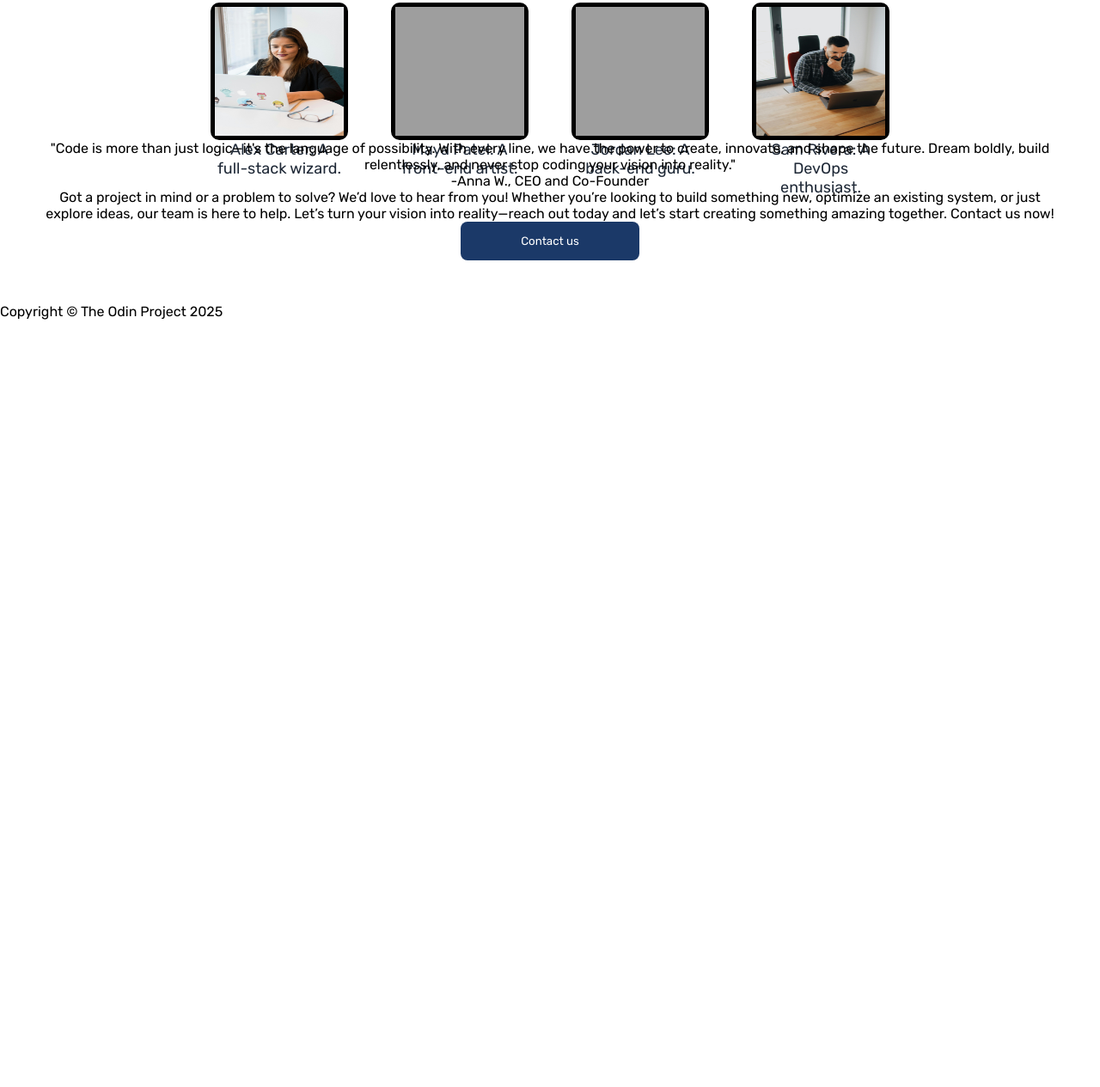
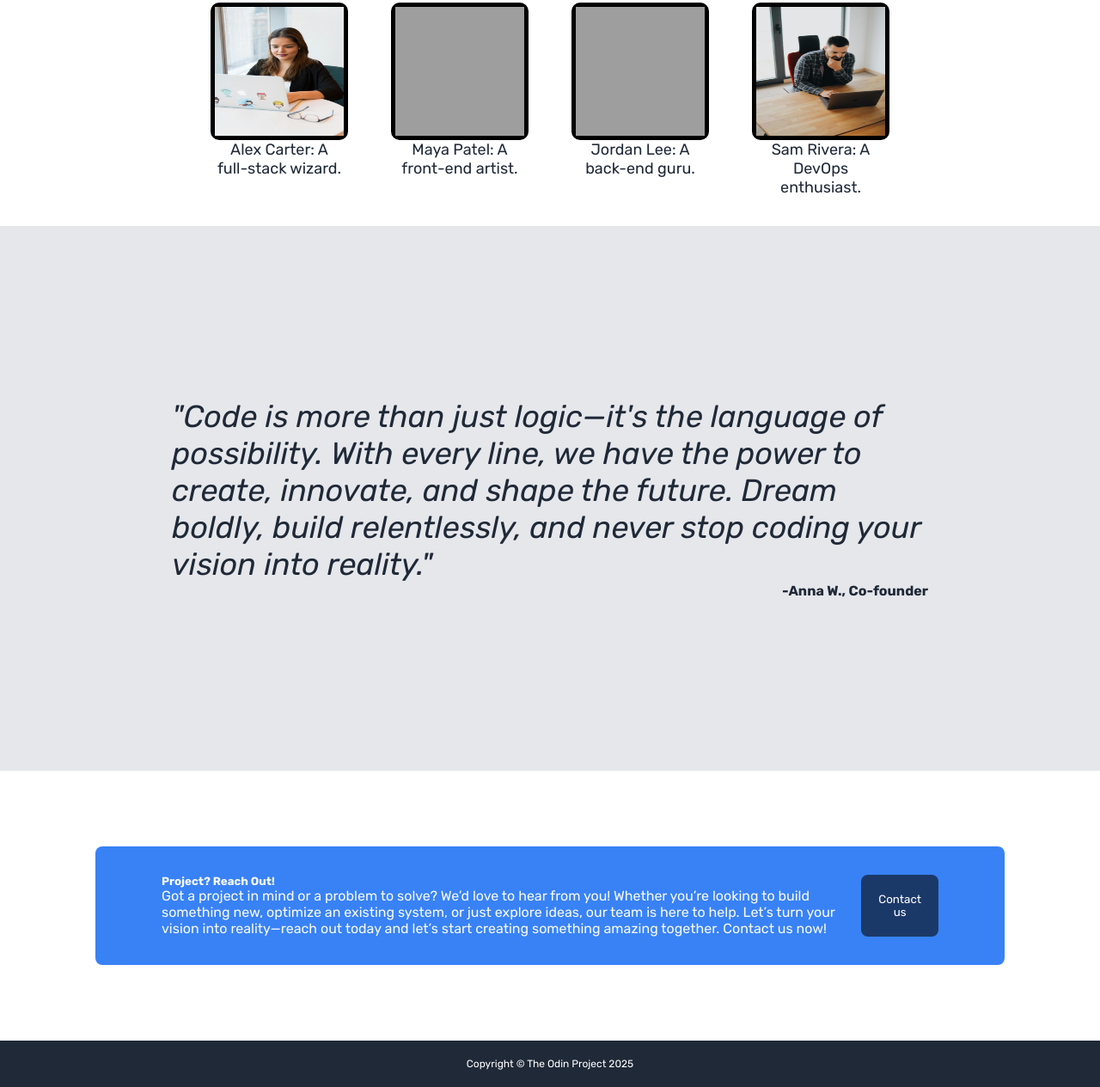
Before and after one commit to tltnsk/landing-page, a plain HTML site: page index.html in a window 1280 px wide. Shown: the part 729-1994 px from the top of the page at 86% size. Before the commit the page ends 1101 px from the top, so only its background shows below. Drawn offline with Linux system fonts and the light colour scheme; grey boxes are pictures that could not be loaded.

Commit message:
Section 3 and 4 changes

```diff
--- a/index.html
+++ b/index.html
@@ -7,7 +7,9 @@
     <link href="stylesheet.css" rel="stylesheet" type="text/css">
     <link rel="preconnect" href="https://fonts.googleapis.com">
     <link rel="preconnect" href="https://fonts.gstatic.com" crossorigin>
-    <link href="https://fonts.googleapis.com/css2?family=Roboto+Mono:ital,wght@0,100..700;1,100..700&family=Rubik:ital,wght@0,300..900;1,300..900&family=Source+Code+Pro:ital,wght@0,200..900;1,200..900&display=swap" rel="stylesheet">
+    <link
+        href="https://fonts.googleapis.com/css2?family=Roboto+Mono:ital,wght@0,100..700;1,100..700&family=Rubik:ital,wght@0,300..900;1,300..900&family=Source+Code+Pro:ital,wght@0,200..900;1,200..900&display=swap"
+        rel="stylesheet">
     <title>Landing Page</title>
 </head>
 
@@ -67,34 +69,34 @@
                 <p>Sam Rivera: A DevOps enthusiast.</p>
             </div>
         </div>
-        <div class="quote">
-            <div class="quote-txt">
-                <p>
-                    "Code is more than just logic—it's the language of possibility. With every line, we have the power
-                    to create, innovate, and shape the future. Dream boldly, build relentlessly, and never stop coding
-                    your vision into reality."
-                </p>
-            </div>
-            <div class="quote-author">
-                <p>-Anna W., CEO and Co-Founder</p>
-            </div>
-        </div>
-        <div class="contact-us">
+    </div>
+    <div class="section3">
+        <p class="quote">
+            "Code is more than just logic—it's the language of possibility. With every line, we have the power
+            to create, innovate, and shape the future. Dream boldly, build relentlessly, and never stop coding
+            your vision into reality."
+        </p>
+        <span class="quote-author">-Anna W., Co-founder</span>
+    </div>
+
+    <div class="section4">
+        <div class="call-action">
             <div class="action">
-                <p>
+                <h5>Project? Reach Out!</h5>
+                <span>
                     Got a project in mind or a problem to solve? We’d love to hear from you! Whether you’re looking to
                     build something new, optimize an existing system, or just explore ideas, our team is here to help.
                     Let’s turn your vision into reality—reach out today and let’s start creating something amazing
                     together. Contact us now!
-                </p>
+                </span>
             </div>
-            <div class="sign-up-button">
-                <button>Contact us</button>
-            </div>
+                <button class="call-action-button">Contact us</button>
         </div>
     </div>
-    <div class="copyright">
-        <p>Copyright &copy The Odin Project 2025</p>
+
+    <div class="footer">
+        <p>Copyright &copy; The Odin Project 2025</p>
     </div>
 </body>
+
 </html>
--- a/stylesheet.css
+++ b/stylesheet.css
@@ -108,6 +108,7 @@ button:hover {
 .section2 {
     margin: 50px;
     text-align: center;
+    padding-bottom: 50px;
 }
 
 .img-txt img {
@@ -118,3 +119,52 @@ button:hover {
 .img-txt p {
     text-align: center;
 }
+
+.section3 {
+    background-color: #e5e7eb;
+    padding: 200px;
+    display: flex;
+    flex-direction: column;
+}
+
+.quote {
+    font-size: 36px;
+    font-style: italic;
+    color: #1f2937;
+}
+
+.quote-author {
+    color: #1f2937;
+    font-weight: bold;
+    align-self: self-end;
+}
+
+.section4 {
+    padding: 88px 111px;
+}
+
+.call-action {
+    background-color: #3882f6;
+    border-radius: 8px;
+    color: #f9faf8;
+    display: flex;
+    padding: 33px 77px;
+    justify-content: space-around;
+}
+
+.call-action-button {
+    background-color: rgb(27, 57, 104);
+    color: white;
+    padding: 5px 20px;
+    border-radius: 8px;
+    border: none;
+}
+
+.footer {
+    background-color: #1f2937;
+    color: white;
+    align-items: flex-end;
+    padding: 20px;
+    font-size: 12px;
+    text-align: center;
+}
```
